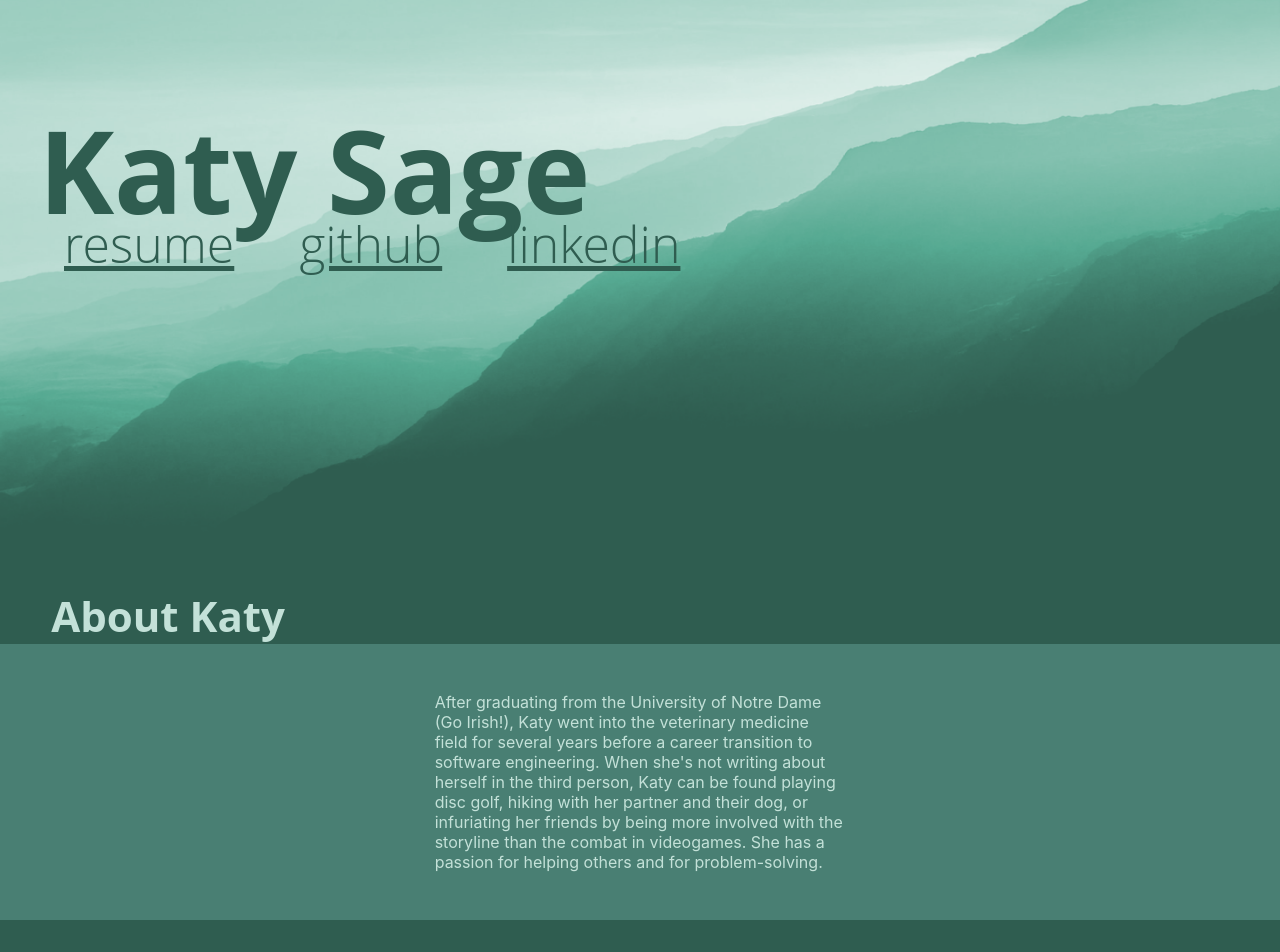
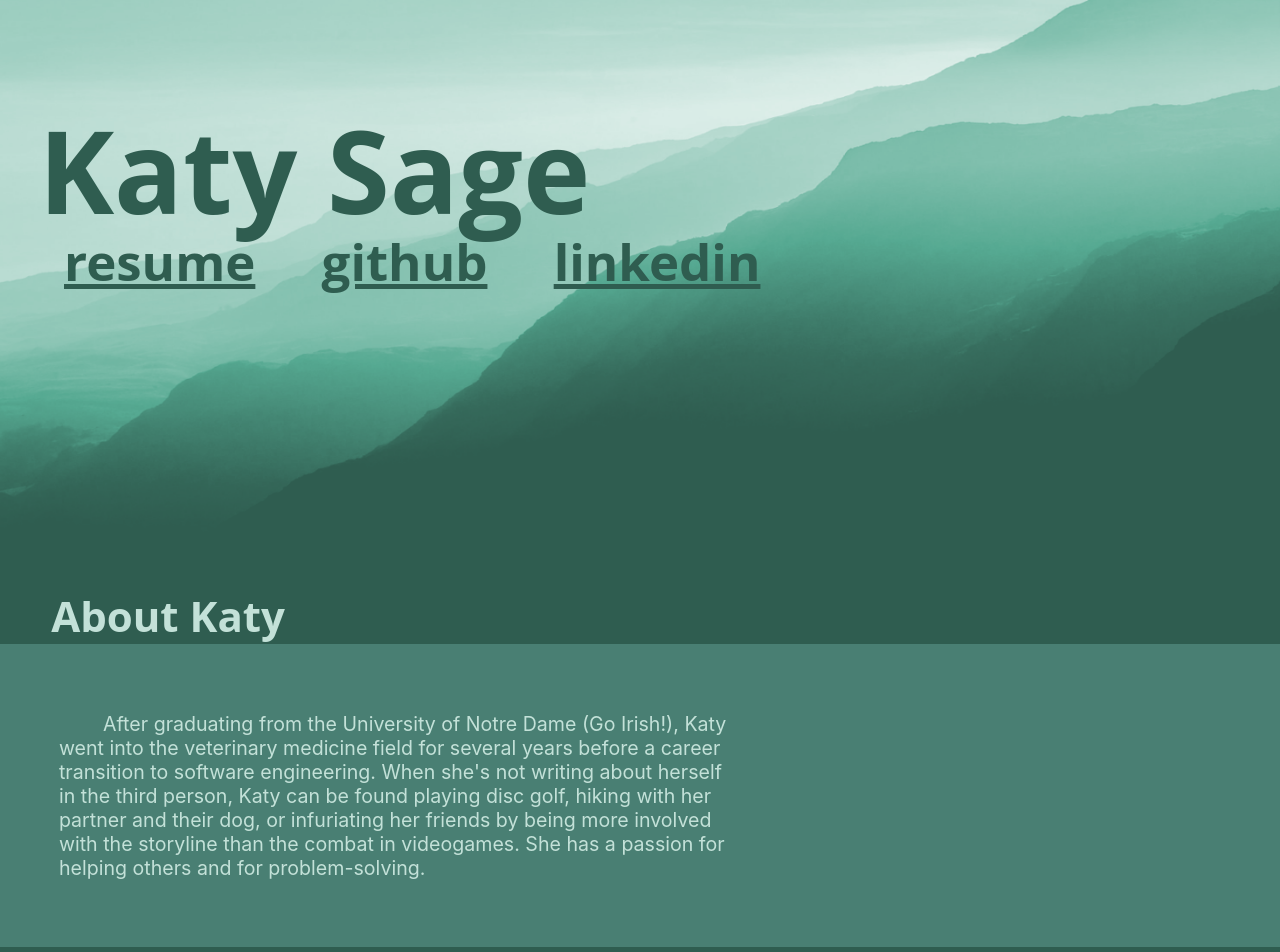
Before and after one commit to KatySage/portfolio-final, a React (Create React App) app: page / in a window 1280 px wide. Shown: the top 952 px of the page. Built offline with nearby package versions, Linux system fonts and the light colour scheme; some icons are missing.

Commit message:
added sticky

```diff
--- a/package.json
+++ b/package.json
@@ -10,6 +10,7 @@
     "devicon-react": "^1.1.1",
     "react": "^16.13.1",
     "react-dom": "^16.13.1",
+    "react-router": "^5.2.0",
     "react-router-dom": "^5.2.0",
     "react-scripts": "3.4.3"
   },
--- a/src/App.css
+++ b/src/App.css
@@ -13,15 +13,27 @@
   left: 3%;
 
 }
-
-.App-header h2{
+.sticky-wrapper {
   position: absolute;
+  top: 23%;
+  left: 5%;
   font-family: 'Open Sans', sans-serif;
   font-weight: lighter;
   color: #2f5d50;
-  font-size: calc(10px + 5vmin);
-  top: 23%;
-  left: 5%;
+  font-size: calc(10px + 3vmin);
+}
+.sticky .sticky-inner {
+  position: fixed;
+  background-color: rgba(195, 225, 216, 0.7);
+  font-size: calc(10px + 2vmin);
+  top: 0;
+  left: 0;
+  right: 0;
+  z-index: 1;
+  margin-top: 0px;
+  padding-top: 8px;
+  padding-bottom: 8px;
+  margin-bottom: 8px;
 }
 .App-header h2 a{
   color: #2f5d50;
@@ -33,7 +45,7 @@
 .App-header h2 a:hover{
   color: #5fb69c;
   box-shadow: 0 6px 16px rgba(0, 0, 0, 0.15);
-  background-color:rbga(114, 220, 189, 0.7);
+  background-color: rbga(114, 220, 189, 0.7);
   border-radius: 8px;
 }
 
@@ -53,9 +65,6 @@
   color: #c3e1d8;
   transition: 0.3s;
 }
-.custom-icon:hover {
-  font-size: calc(10px + 1.5vmin);
-}
 h3 {
   font-family: 'Open Sans', sans-serif;
   font-weight: light;
@@ -68,6 +77,10 @@ h3 {
   justify-content: left;
   margin-left: 4%;
 
+}
+.about{
+  margin-left: 8%;
+  font-size: calc(10px + 1.2vmin)
 }
 h4 {
   font-family: 'Open Sans', sans-serif;
--- a/src/App.js
+++ b/src/App.js
@@ -8,8 +8,7 @@ import Grid from '@material-ui/core/Grid';
 import salon from './images/salon-screenshot.png';
 import memory from './images/memory-screenshot.png';
 import quiz from './images/quiz-screenshot.png';
-// import github from './images/github.png';
-// import linkedin from './images/linkedin-white.png';
+import StickyWrap from './components/StickyWrap'
 
 const App = () => {
   const useStyles = makeStyles((theme) => ({
@@ -63,23 +62,17 @@ const App = () => {
         <img src={img} alt="help" />
         <h1>Katy Sage
             </h1>
-            <h2><a href={`${process.env.PUBLIC_URL}/ksage_resume.pdf`} target="_blank" rel="noopener noreferrer">resume</a>
-                &nbsp; &nbsp; &nbsp;
-            <a href="https://github.com/katysage" target="_blank" rel="noopener noreferrer">github</a>
-            &nbsp; &nbsp; &nbsp;
-            <a href="https://www.linkedin.com/in/katy-sage-86502718b/" target="_blank" rel="noopener noreferrer">linkedin</a>
-        </h2>
+            <StickyWrap />
         </header>
   <h3>About Katy</h3>
     <div className="featured">
         <Grid
         container
         className={classes.soot}
-        justify="center"
-        alignItems="center"
         spacing={3}>
-              <Grid item xs={11} sm={8} md={4}>
-                  After graduating from the University of Notre Dame (Go Irish!), Katy went into the veterinary medicine field for several years before a career transition to software engineering. When she's not writing about herself in the third person, Katy can be found playing disc golf, hiking with her partner and their dog, or infuriating her friends by being more involved with the storyline than the combat in videogames. She has a passion for helping others and for problem-solving.
+              <Grid item xs={11} sm={8} md={7}>
+                <p className="about">
+              &nbsp; &nbsp; &nbsp; &nbsp; After graduating from the University of Notre Dame (Go Irish!), Katy went into the veterinary medicine field for several years before a career transition to software engineering. When she's not writing about herself in the third person, Katy can be found playing disc golf, hiking with her partner and their dog, or infuriating her friends by being more involved with the storyline than the combat in videogames. She has a passion for helping others and for problem-solving. </p>
         </Grid>
         </Grid>
         </div>
--- /dev/null
+++ b/src/components/Sticky.jsx
@@ -0,0 +1,9 @@
+import React from 'react';
+
+export default () =>
+<h2 className="sticky-inner"><a href={`${process.env.PUBLIC_URL}/ksage_resume.pdf`} target="_blank" rel="noopener noreferrer">resume</a>
+                &nbsp; &nbsp; &nbsp;
+            <a href="https://github.com/katysage" target="_blank" rel="noopener noreferrer">github</a>
+            &nbsp; &nbsp; &nbsp;
+            <a href="https://www.linkedin.com/in/katy-sage-86502718b/" target="_blank" rel="noopener noreferrer">linkedin</a>
+        </h2>;
--- /dev/null
+++ b/src/components/StickyWrap.jsx
@@ -0,0 +1,29 @@
+import React, { Fragment, useEffect, useRef, useState } from 'react';
+import Sticky from './Sticky';
+
+export default () => {
+  const [isSticky, setSticky] = useState(false);
+  const ref = useRef(null);
+  const handleScroll = () => {
+    if (ref.current) {
+      setSticky(ref.current.getBoundingClientRect().top <= 0);
+    }
+  };
+
+  useEffect(() => {
+    window.addEventListener('scroll', handleScroll);
+
+    return () => {
+      window.removeEventListener('scroll', () => handleScroll);
+    };
+  }, []);
+
+  return (
+    <Fragment>
+
+      <div className={`sticky-wrapper${isSticky ? ' sticky' : ''}`} ref={ref}>
+        <Sticky />
+      </div>
+    </Fragment>
+  );
+};
```
